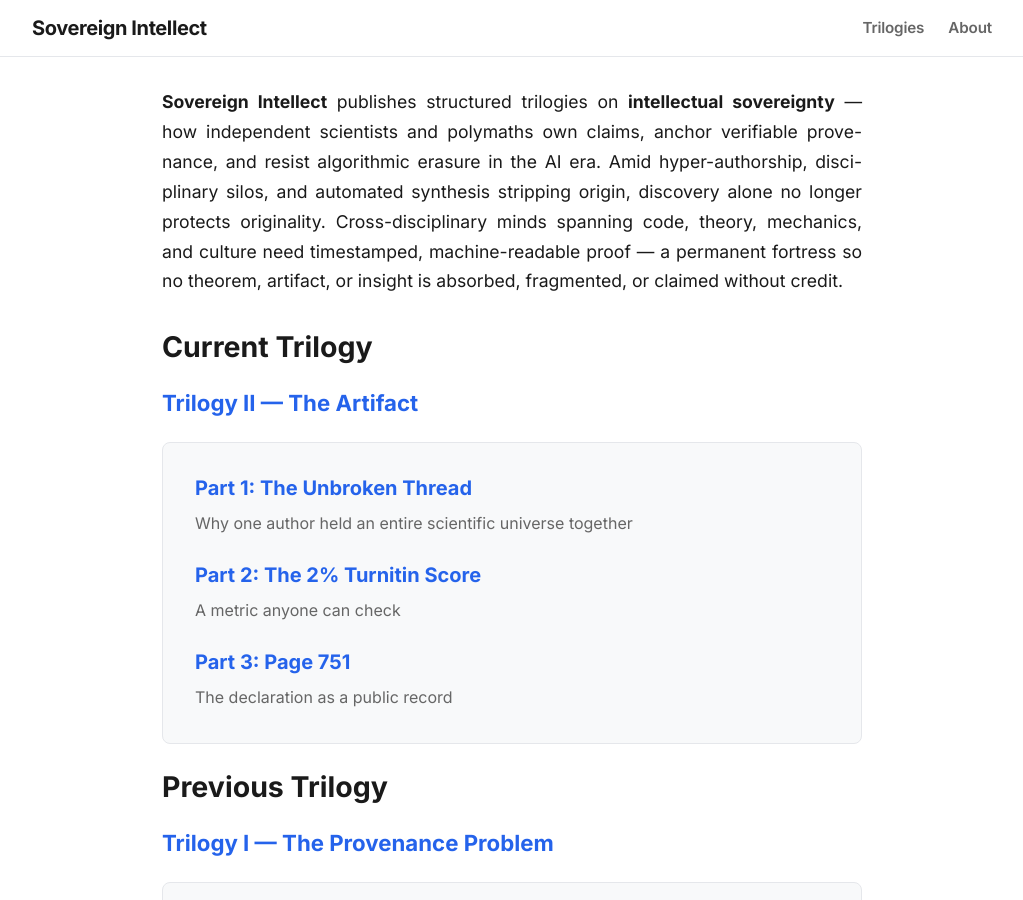
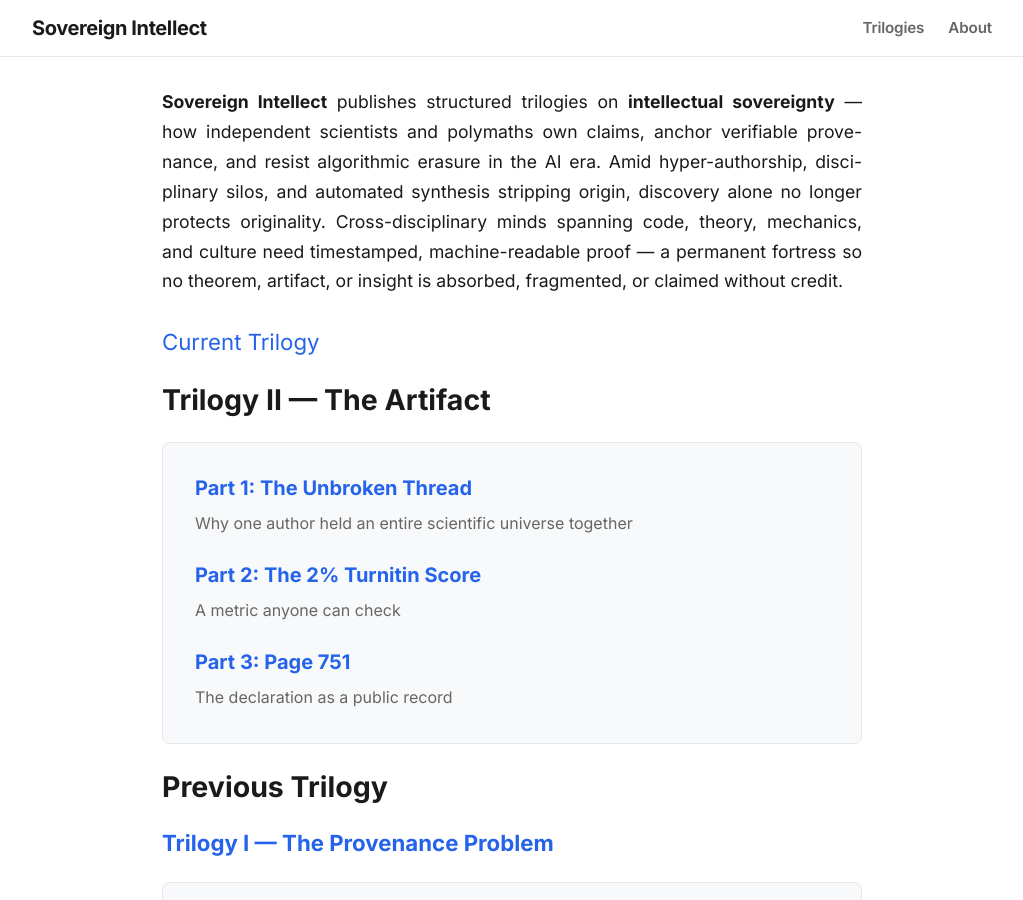
Before and after one commit to pravinkumar-ghodake/sovereign-intellect-blog, a Jekyll site: the page built from index.md, in a window 1280 px wide and 900 px high. Shown: the whole window, without its empty margins (128-1151 px from the left). Built offline with Jekyll 4.4.1, drawn with Linux system fonts in a browser that asks for light colours.

Commit message:
Update index.md

```diff
--- a/index.md
+++ b/index.md
@@ -10,11 +10,10 @@ layout: default
 {% assign series_list = site.data.series %}
 {% assign series_count = series_list | size %}
 
-## Current Trilogy
+<h3 style="color: var(--accent-color); font-weight: 400;">Current Trilogy</h3>
 
 {% assign current_trilogy = series_list | last %}
-### [{{ current_trilogy.title }}]({{ '/series/' | append: current_trilogy.slug | append: '/' | relative_url }})
-
+<h2><a href="{{ '/series/' | append: current_trilogy.slug | append: '/' | relative_url }}" style="color: var(--text-main);">{{ current_trilogy.title }}</a></h2>
 
 <div style="background: var(--bg-secondary); padding: 2rem; border-radius: 8px; border: 1px solid var(--border-color); margin-top: 1.5rem;">
 
```
